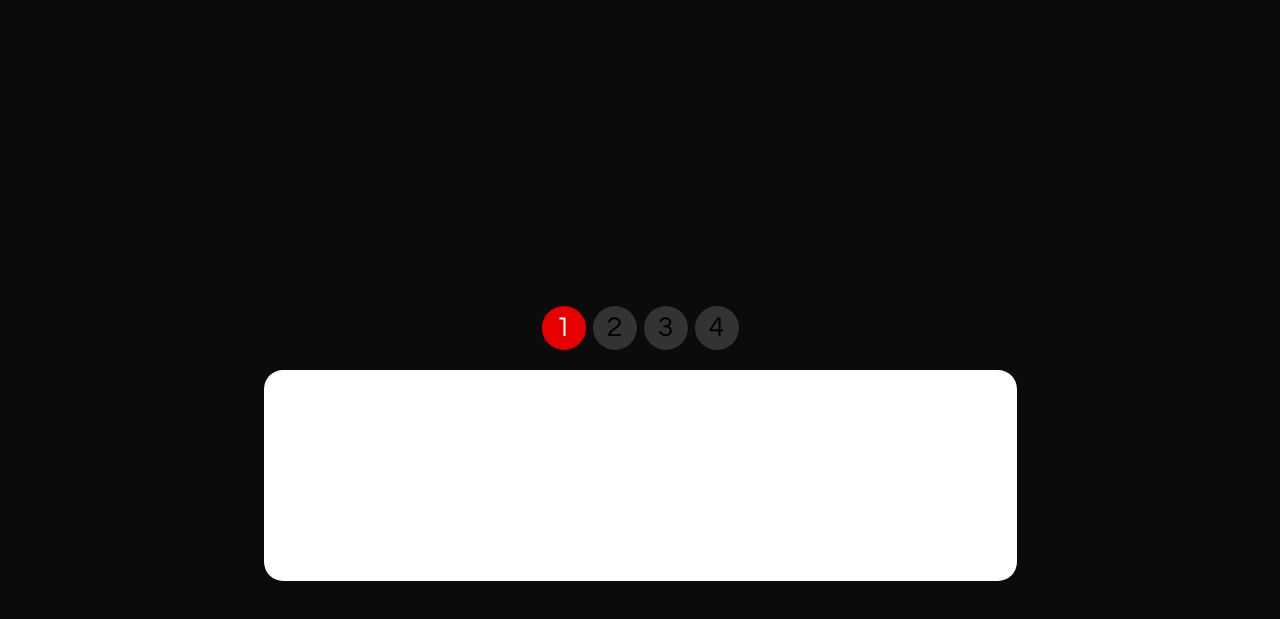
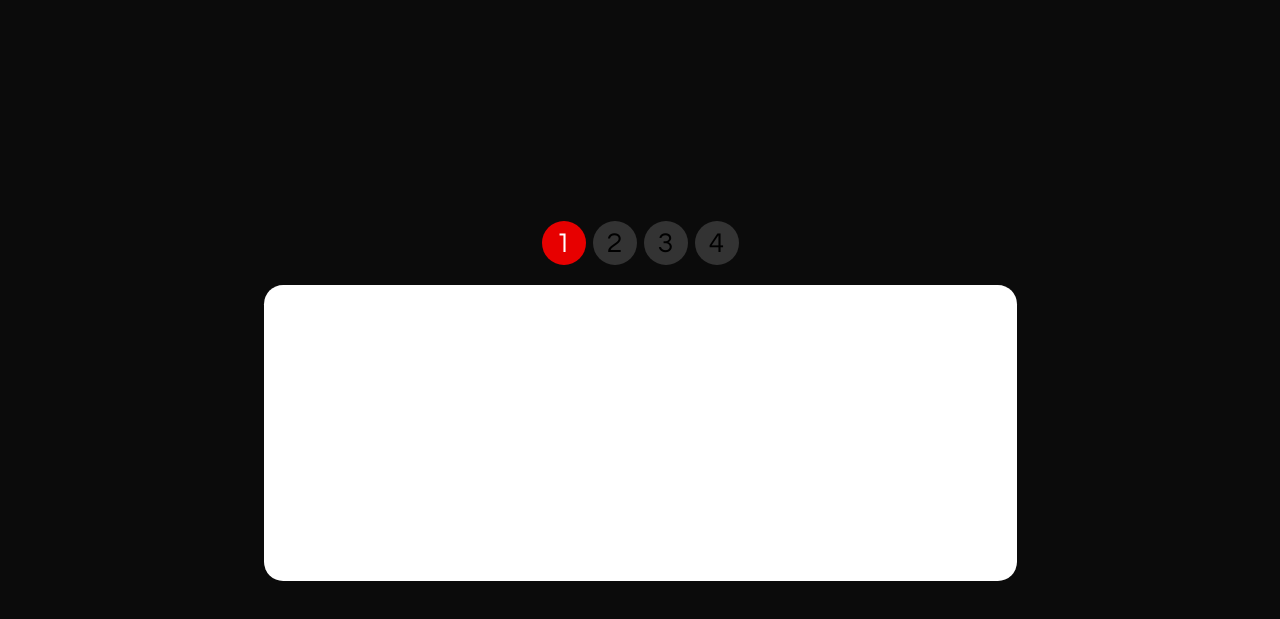
Before and after one commit to olliefwilliams/word-builder, a website: page httpdocs/index.html in a window 1280 px wide. Shown: the part 159-778 px from the top of the page. Drawn offline with nearby package versions, Linux system fonts and the light colour scheme; files that its build step writes are made by us from their sources; files whose address does not match are found by name.

Commit message:
Tweaked canvas sizing in preparation to add it to new site

```diff
--- a/httpdocs/css/src/modules/_letter-box.scss
+++ b/httpdocs/css/src/modules/_letter-box.scss
@@ -9,10 +9,11 @@ $canvasWidth: 60;
 
 .canvas {
 	width: 100%;
-	height: $canvasWidth * 0.275 * 1vw;
+	height: 37vmin;
 	display: flex;
 	justify-content: space-between;
 	z-index: 1;
+	margin: 0 auto;
 }
 
 $gap: 15px;
--- a/httpdocs/js/src/modules/arc.js
+++ b/httpdocs/js/src/modules/arc.js
@@ -40,6 +40,9 @@ export default function () {
 		// don't want it to be taller than the arc + buffer
 		document.querySelector(".container").style.height = maxRadius + "px";
 
+		document.querySelector(".canvas").style.maxWidth = circle.radius * 1.5 + "px";
+		document.querySelector(".canvas").style.maxHeight = circle.radius * 0.5 + "px";
+
 	}
 
 	function updatePoints(nodeList) {
```
